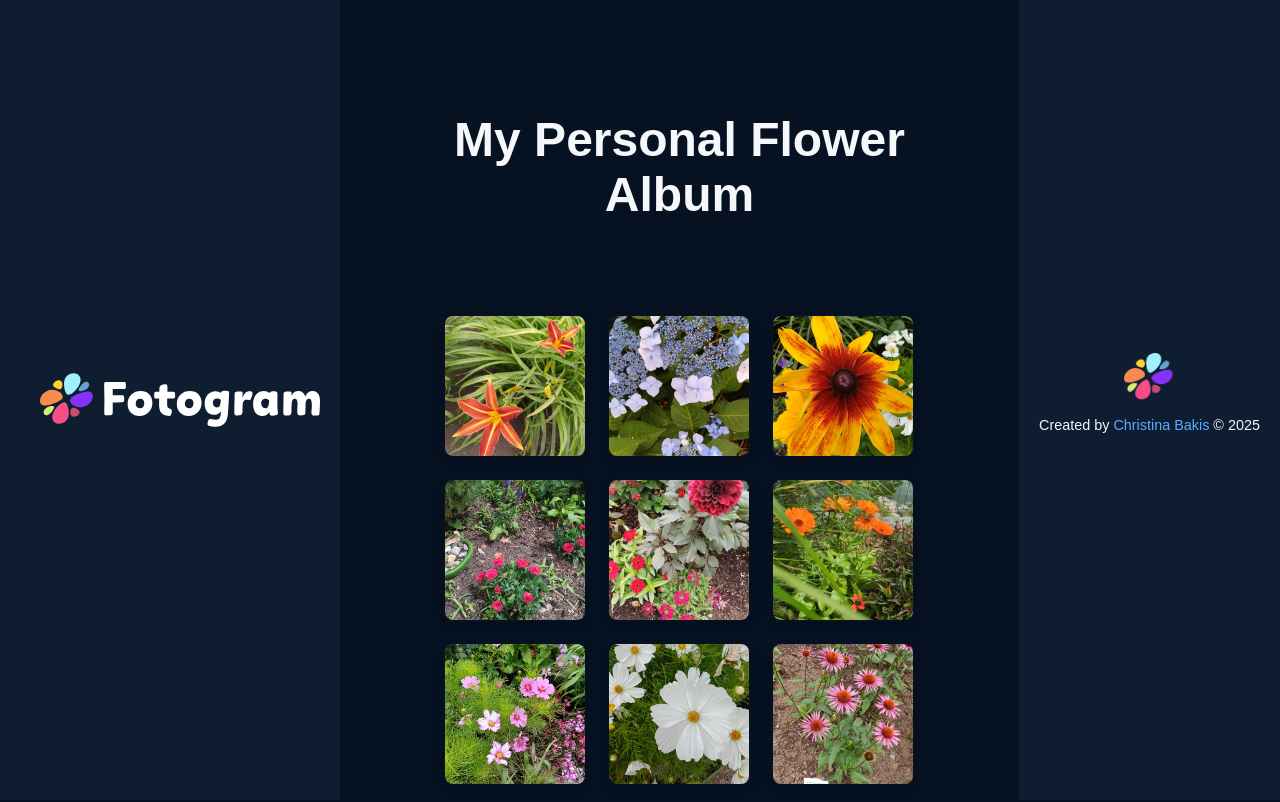
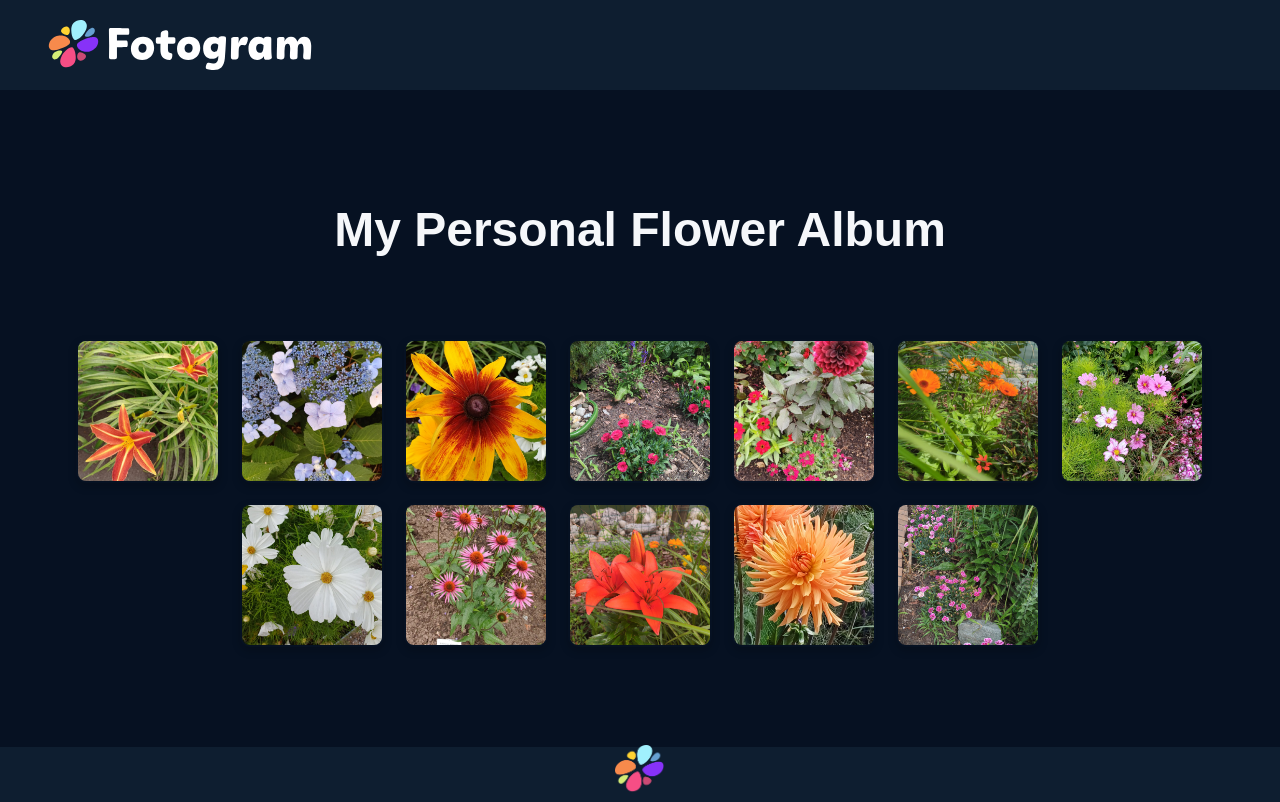
Before and after one commit to c-bakis/fotogram, a plain HTML site: page index.html in a window 1280 px wide. Shown: the top 802 px of the page. Drawn offline with Linux system fonts and the light colour scheme; a web font is replaced by a local one.

Commit message:
style: footer alwys on bottom of page while main fills the space between header and footer

```diff
--- a/style/style.css
+++ b/style/style.css
@@ -26,10 +26,15 @@ body {
     color: var(--text-color);
     height: 100vh;
     display: flex;
+    flex-direction: column;
 }
 
 main {
     flex: 1;
+    display: flex;
+    flex-direction: column;
+    padding: 50px;
+    margin-top: 30px;
 }
 
 header, footer {
@@ -69,12 +74,6 @@ footer a:hover {
     text-decoration: underline;
 }
 
-main {
-    display: flex;
-    flex-direction: column;
-    padding: 50px;
-    margin-top: 30px;
-}
 
 h1 {
     text-align: center;
@@ -86,7 +85,7 @@ h1 {
     justify-content: center;
     align-items: center;
     flex-wrap: wrap;
-    margin: 50px auto;
+    margin: 40px auto;
 }
 
 .img-div img {
```
